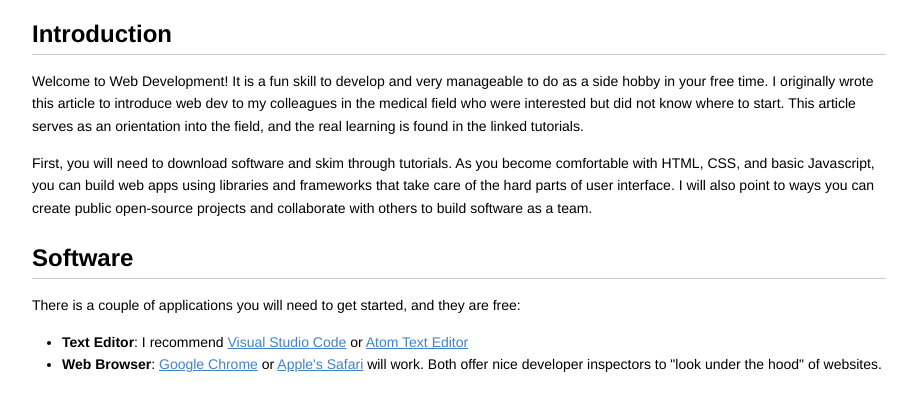
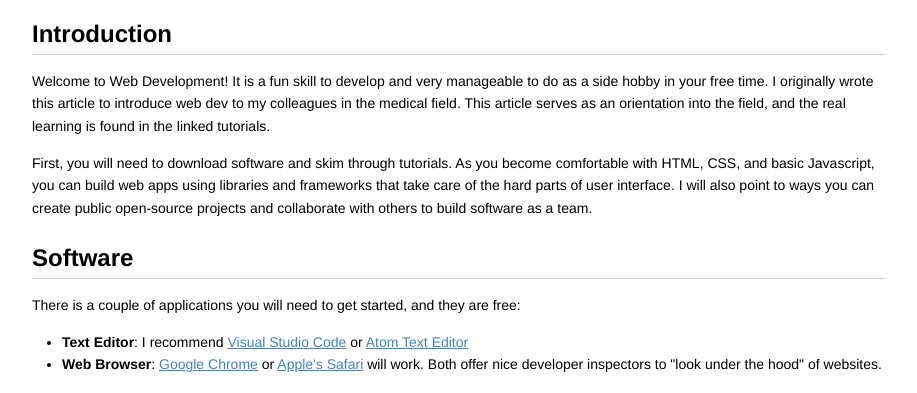
Before and after one commit to gmarzloff/webdev-launchpad, a plain HTML site: page index.html in a window 1280 px wide. Shown: the part 390-783 px from the top of the page, without its empty margins (181-1098 px from the left). Drawn offline with Linux system fonts and the light colour scheme.

Commit message:
quick edit

```diff
--- a/index.html
+++ b/index.html
@@ -338,7 +338,7 @@ kbd {
 
 <h2 id="toc_2">Introduction</h2>
 
-<p>Welcome to Web Development! It is a fun skill to develop and very manageable to do as a side hobby in your free time. I originally wrote this article to introduce web dev to my colleagues in the medical field who were interested but did not know where to start. This article serves as an orientation into the field, and the real learning is found in the linked tutorials. </p>
+<p>Welcome to Web Development! It is a fun skill to develop and very manageable to do as a side hobby in your free time. I originally wrote this article to introduce web dev to my colleagues in the medical field. This article serves as an orientation into the field, and the real learning is found in the linked tutorials. </p>
 
 <p>First, you will need to download software and skim through tutorials. As you become comfortable with HTML, CSS, and basic Javascript, you can build web apps using libraries and frameworks that take care of the hard parts of user interface. I will also point to ways you can create public open-source projects and collaborate with others to build software as a team.</p>
 
```
Also changed, not shown: 1 other file.
